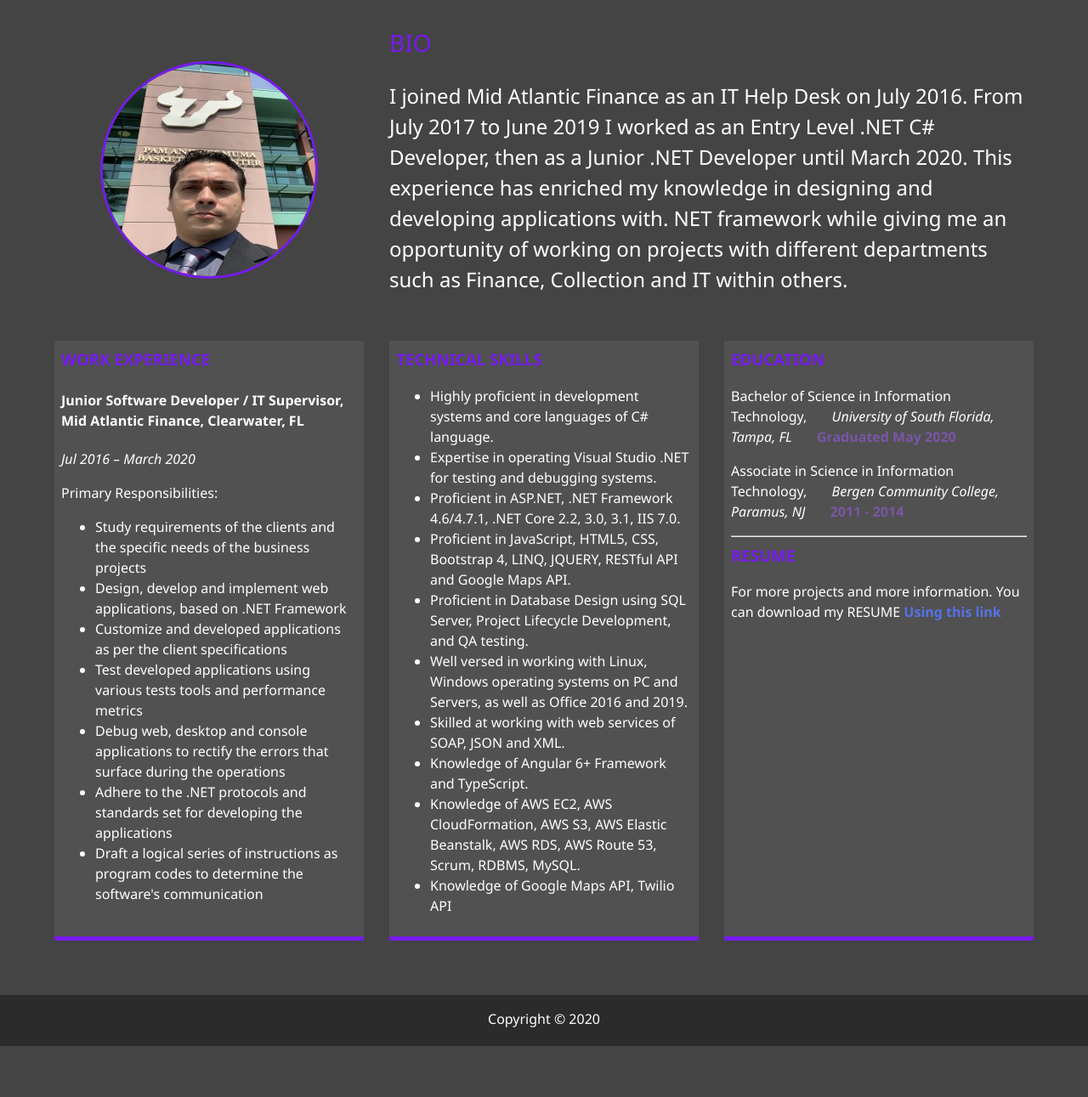
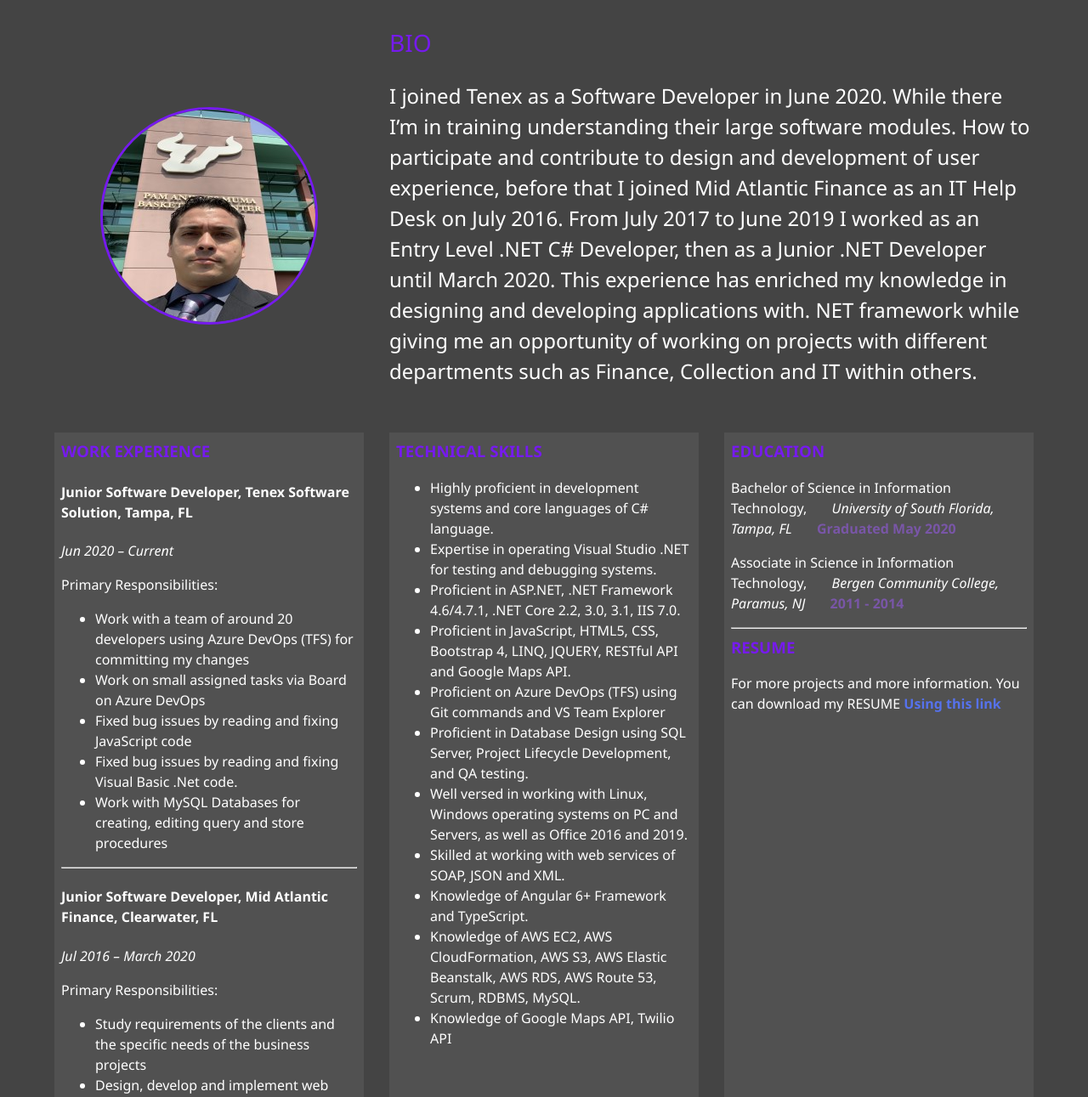
Before and after one commit to lcampuzano10/LuisCampuzano, a plain HTML site: page about.html in a window 1280 px wide. Shown: the part 433-1724 px from the top of the page at 85% size. Before the commit the page ends 1664 px from the top, so only its background shows below. Drawn offline with Linux system fonts and the light colour scheme.

Commit message:
Adding New Job and new PDF
Adding New Job and description and new PDF

```diff
--- a/about.html
+++ b/about.html
@@ -50,19 +50,35 @@
       <div class="bio">
         <h3 class="text-secondarys">BIO</h3>
         <p>
-          I joined Mid Atlantic Finance as an IT Help Desk on July 2016. From
-          July 2017 to June 2019 I worked as an Entry Level .NET C# Developer,
-          then as a Junior .NET Developer until March 2020. This experience
-          has enriched my knowledge in designing and developing applications
-          with. NET framework while giving me an opportunity of working on
-          projects with different departments such as Finance, Collection and
+          I joined Tenex as a Software Developer in June 2020. While there I’m in training understanding their large
+          software modules. How to participate and contribute to design and development of user experience, before that
+          I joined Mid Atlantic Finance as an IT Help Desk on July 2016. From July 2017 to June 2019 I worked as an
+          Entry Level .NET C# Developer, then as a Junior .NET Developer until March 2020. This experience
+          has enriched my knowledge in designing and developing applications with. NET framework while giving me an
+          opportunity of working on projects with different departments such as Finance, Collection and
           IT within others.
         </p>
       </div>
       <div class="job job-1">
         <h3 class="topHead">WORK EXPERIENCE</h3>
         <h4>
-          Junior Software Developer / IT Supervisor, Mid Atlantic Finance,
+          Junior Software Developer, Tenex Software Solution,
+          Tampa, FL
+        </h4>
+        <span class="workedDate">Jun 2020 – Current</span>
+        <p>
+          Primary Responsibilities:
+        </p>
+        <ul>
+          <li>Work with a team of around 20 developers using Azure DevOps (TFS) for committing my changes</li>
+          <li>Work on small assigned tasks via Board on Azure DevOps</li>
+          <li>Fixed bug issues by reading and fixing JavaScript code</li>
+          <li>Fixed bug issues by reading and fixing Visual Basic .Net code.</li>
+          <li>Work with MySQL Databases for creating, editing query and store procedures</li>
+        </ul>
+        <hr>
+        <h4>
+          Junior Software Developer, Mid Atlantic Finance,
           Clearwater, FL
         </h4>
         <span class="workedDate">Jul 2016 – March 2020</span>
@@ -116,6 +132,7 @@
             Proficient in JavaScript, HTML5, CSS, Bootstrap 4, LINQ, JQUERY, RESTful API
             and Google Maps API.
           </li>
+          <li>Proficient on Azure DevOps (TFS) using Git commands and VS Team Explorer</li>
           <li>
             Proficient in Database Design using SQL Server, Project Lifecycle
             Development, and QA testing.
--- a/css/main.css
+++ b/css/main.css
@@ -55,7 +55,7 @@
     .menu-branding .portrait {
       width: 250px;
       height: 250px;
-      background: url("../img/portrait.jpg");
+      background: url("../img/Portrait.jpg");
       border-radius: 50%;
       border: solid 3px #761aee; }
   .menu .nav-item {
```
Also changed, not shown: 1 other file.
